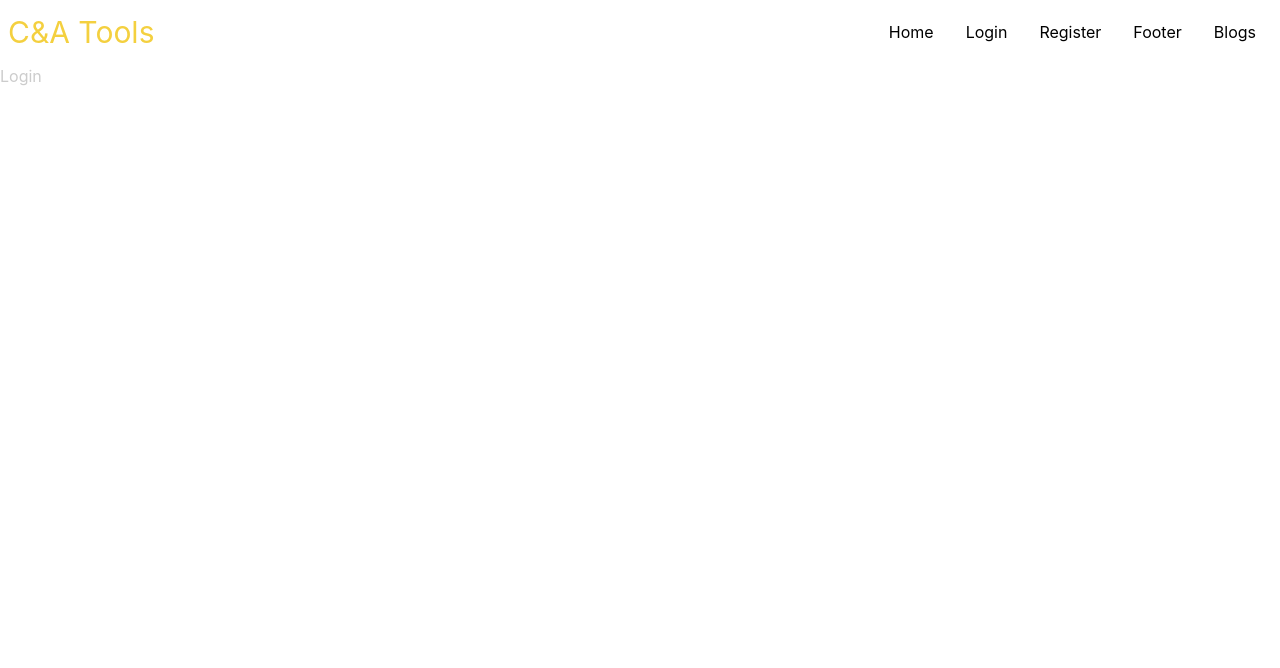
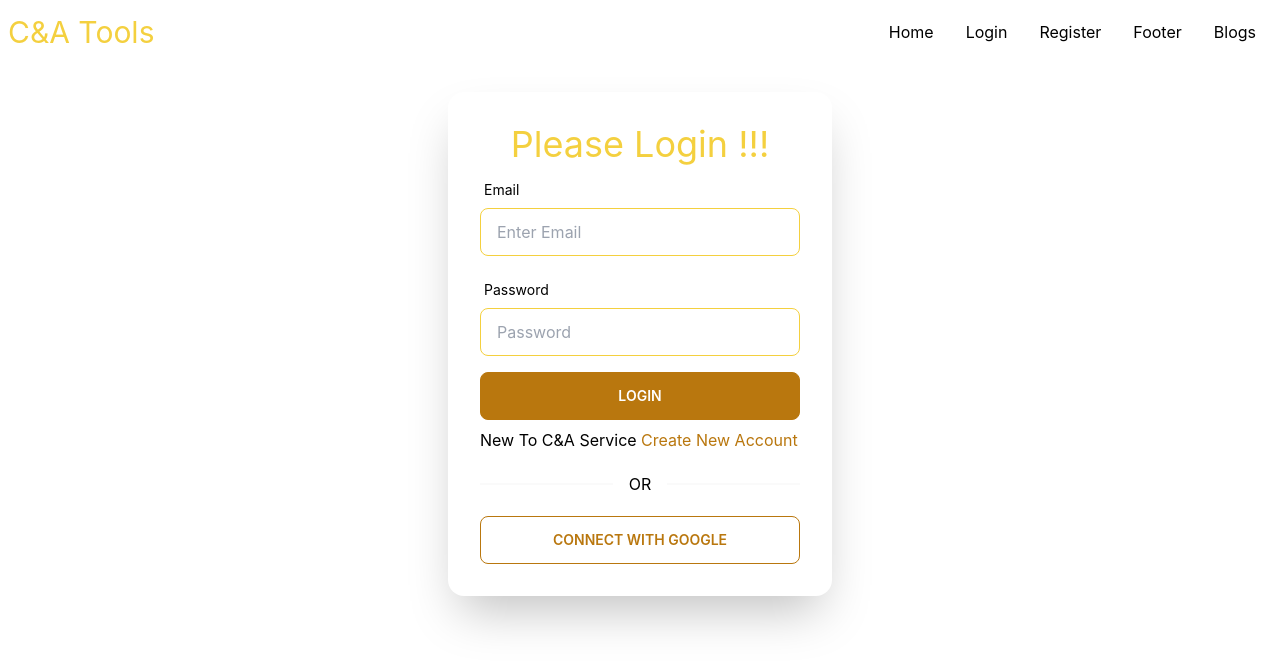
Before and after one commit to SanzinaHossain/Manufacture-tools, a React (Create React App) app: page /login in a window 1280 px wide. Shown: the top 668 px of the page. Built offline with nearby package versions, Linux system fonts and the light colour scheme; no server answers.

Commit message:
login done

```diff
--- a/package.json
+++ b/package.json
@@ -12,6 +12,7 @@
     "react": "^18.1.0",
     "react-dom": "^18.1.0",
     "react-firebase-hooks": "^5.0.3",
+    "react-hook-form": "^7.31.2",
     "react-router-dom": "^6.3.0",
     "react-scripts": "5.0.1",
     "web-vitals": "^2.1.4"
--- a/src/Pages/Home/BS/BS.js
+++ b/src/Pages/Home/BS/BS.js
@@ -5,10 +5,13 @@ import mark from "../../../images/icons/marker.svg"
 import phone from "../../../images/icons/phone.svg"
 const BS = () => {
   return (
-    <div class="grid grid-cols-1 lg:grid-cols-3 gap-5 px-12 mt-10">
+    <div class="mt-12">
+      <h1 class="text-4xl text-center text-primary">Bussiness Summary</h1>
+      <div class="grid grid-cols-1 lg:grid-cols-3 gap-5 px-12 mt-10">
         <BSCard img={clock} bgClass="bg-gradient-to-r from-secondary to-primary" card_tittle={"50+"} des={"Countries"}></BSCard>
         <BSCard img={mark} bgClass="bg-green-400" card_tittle={"900+"} des={"Happy Clients"} ></BSCard>
         <BSCard img={phone} bgClass="bg-gradient-to-r from-secondary to-primary" card_tittle={"1300+"} des={" Sucessful Projects"}></BSCard>
+    </div>
     </div>
   )
 }
--- a/src/Pages/Home/Home.js
+++ b/src/Pages/Home/Home.js
@@ -1,5 +1,6 @@
 import React from 'react'
 import Footer from '../Shared/Footer/Footer'
+import Tools from '../Tools/Tools'
 import Banner from './Banner/Banner'
 import BS from './BS/BS'
 import HomeContact from './HomeContact/HomeContact'
@@ -9,6 +10,7 @@ const Home = () => {
   return (
     <div>
       <Banner></Banner>
+      <Tools></Tools>
       <BS></BS>
       <HomeContact></HomeContact>
       <Footer></Footer>
--- a/src/Pages/Register/Login.js
+++ b/src/Pages/Register/Login.js
@@ -1,8 +1,101 @@
 import React from 'react'
-
+import { useForm } from "react-hook-form";
+import { useSignInWithEmailAndPassword, useSignInWithGoogle } from 'react-firebase-hooks/auth';
+import auth from "../../firebase.init"
+import Loading from '../Shared/Loading/Loading';
+import { Link, Navigate, useNavigate } from 'react-router-dom';
 const Login = () => {
+  const navigate=useNavigate();
+  const [
+    signInWithGoogle,
+    guser,
+    gloading,
+    gerror] = useSignInWithGoogle(auth);
+  const { register, formState: { errors }, handleSubmit } = useForm();
+    const onSubmit = data =>{
+      console.log(data);
+      signInWithEmailAndPassword(data.email,data.password)
+    }
+    const [
+      signInWithEmailAndPassword,
+      user,
+      loading,
+      error,
+    ] = useSignInWithEmailAndPassword(auth);
+    let signInError;
+    if(user || guser)
+    {
+      navigate('/');
+    }
+    if (gerror || error) {
+      signInError=<p className='text-red-700 bold'>{error?.message || gerror?.message}</p>
+    }
+    if(loading || gloading)
+    {
+      return <Loading></Loading>
+    }
   return (
-    <div>Login</div>
+    <div class="flex justify-center items-center mt-7 text-black">
+    <div class="card w-96 bg-base-100 shadow-2xl">
+      <div class="card-body">
+         <h2 class=" text-4xl text-center text-secondary">Please Login !!!</h2>
+         <form onSubmit={handleSubmit(onSubmit)}>
+           <div class="form-control w-full max-w-xs">
+         <label class="label">
+             <span class="label-text text-black">Email</span>
+         </label>
+         <input
+             {...register("email",{
+                required:{
+                   value:true,
+                   message:"Email is required"
+                  },
+                pattern:{
+                   value:/^\w+@[a-zA-Z_]+?\.[a-zA-Z]{2,3}$/,
+                   message:"Provide a Valid email"
+                 }
+              })}
+              type="email"
+              placeholder="Enter Email"
+              class="input input-bordered w-full max-w-xs border-secondary" />
+            <label class="label">
+            {errors.email?.type === 'required' && <span className="label-text-alt text-red-700">{errors.email.message}</span>}
+            {errors.email?.type === 'pattern' && <span className="label-text-alt text-red-700">{errors.email.message}</span>}
+            </label>
+        </div>
+        <div className="form-control w-full max-w-xs">
+           <label className="label">
+            <span className="label-text text-black">Password</span>
+           </label>
+          <input
+          type="password"
+          placeholder="Password"
+        className="input input-bordered border-secondary w-full max-w-xs"
+      {...register("password", {
+        required: {
+          value: true,
+          message: 'Password is Required'
+          },
+           minLength: {
+                value: 6,
+                message: 'Must be 6 characters or longer'
+         }
+      })}
+    />
+    <label className="label">
+    {errors.password?.type === 'required' && <span className="label-text-alt text-red-700 bold">{errors.password.message}</span>}
+    {errors.password?.type === 'minLength' && <span className="label-text-alt text-red-700 bold">{errors.password.message}</span>}
+    </label>
+    {signInError}
+    <input value="Login"class="btn btn-primary w-full max-w-xs text-white" type="submit"/>
+    </div>
+  </form>
+  <p>New To C&A Service <Link class="text-primary" to="/register">Create New Account</Link></p>
+  <div class="divider">OR</div>
+  <button onClick={() =>signInWithGoogle()}class="btn btn-outline btn-primary">Connect With Google</button>
+</div>
+</div>
+  </div>
   )
 }
 
--- /dev/null
+++ b/src/Pages/Shared/Loading/Loading.js
@@ -0,0 +1,11 @@
+import React from 'react'
+
+const Loading = () => {
+  return (
+    <div className='h-screen flex justify-center items-center'>
+    <button class="btn loading btn-secondary">Loading</button>
+  </div>
+  )
+}
+
+export default Loading
--- a/src/Pages/Tools/Tools.js
+++ b/src/Pages/Tools/Tools.js
@@ -1,9 +1,25 @@
-import React from 'react'
+import React, { useEffect, useState } from 'react'
+import ToolsCard from './ToolsCard/ToolsCard'
 
 const Tools = () => {
+    const [tools,setTools]=useState([])
+    useEffect(()=>{
+          fetch('tools.json')
+          .then(res=>res.json())
+          .then(data=>{
+              setTools(data);
+          })
+    },[])
   return (
-    <div>
-
+    <div class="mt-12 lg:mx-12 mx-7">
+        <h1 class="text-4xl text-center text-primary">All Available Tools</h1>
+        <div class="grid lg:grid-cols-3 gap-5 grid-cols-1 mt-12">
+        {
+            tools.map(t=><ToolsCard
+             t={t}
+            ></ToolsCard>)
+        }
+        </div>
     </div>
   )
 }
--- /dev/null
+++ b/src/Pages/Tools/ToolsCard/ToolsCard.css
@@ -0,0 +1,3 @@
+.pic{
+    height:250px;
+}
--- a/src/Pages/Tools/ToolsCard/ToolsCard.js
+++ b/src/Pages/Tools/ToolsCard/ToolsCard.js
@@ -1,8 +1,20 @@
 import React from 'react'
-
-const ToolsCard = () => {
+import "../ToolsCard/ToolsCard.css"
+const ToolsCard = ({t}) => {
+    const {img,name,price,stock,description}=t;
   return (
-    <div>ToolsCard</div>
+    <div class="card w-96 bg-base-100 shadow-xl">
+  <figure><img class="pic" src={img} alt="Shoes" /></figure>
+  <div class="card-body text-black">
+    <h2 class="card-title text-center text-3xl">{name}</h2>
+    <h2 class="card-title text-center">Price: {price} Per Pc</h2>
+    <h2 class="card-title text-center">Stock: {stock} Pc</h2>
+    <p>{description}</p>
+    <div class="card-actions justify-center mt-3">
+      <button class="btn btn-primary text-white font-bold">Book Now</button>
+    </div>
+  </div>
+</div>
   )
 }
 
```
Also changed, not shown: public/tools.json (added, +47 -0 lines), src/firebase.init.js (+4 -9 lines), 1 other file (tests, documents, lock files or other folders).
